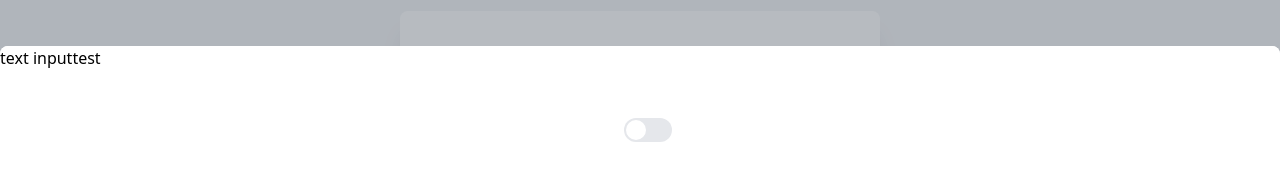
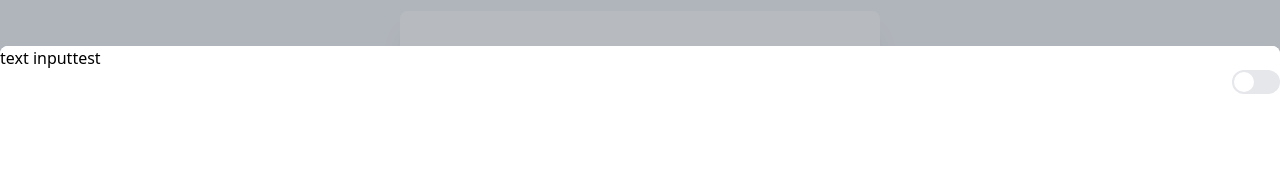
Before and after one commit to iqbaltawakkal/chessclock, a React app: page / in a window 1280 px wide. Both pictures are taken after a click on the button 639 px from the left and 400 px from the top of the page. Shown: the part 434-614 px from the top of the page. Built offline with nearby package versions, Linux system fonts and the light colour scheme; the HTML template or start-up script is replaced by a standard one.

Commit message:
classname props switch custom

```diff
--- a/src/components/SwitchCustom.jsx
+++ b/src/components/SwitchCustom.jsx
@@ -4,8 +4,10 @@ import PropTypes from "prop-types";
 
 const SwitchCustom = (props) => {
   return (
-    <div className="flex items-center justify-center p-12">
-      <Switch.Group as="div" className="flex items-center space-x-4">
+    <Switch.Group
+      as="div"
+      className={`flex justify-between ${props.className}`}
+    >
       <Switch.Label>{props.label}</Switch.Label>
       <Switch
         as="button"
@@ -24,7 +26,6 @@ const SwitchCustom = (props) => {
         )}
       </Switch>
     </Switch.Group>
-    </div>
   );
 };
 
@@ -32,6 +33,7 @@ SwitchCustom.propTypes = {
   label: PropTypes.string,
   value: PropTypes.bool.isRequired,
   onChange: PropTypes.func,
+  className: PropTypes.string,
 };
 
 export default SwitchCustom;
```
Lines whose indentation alone changed are shown as unchanged.
